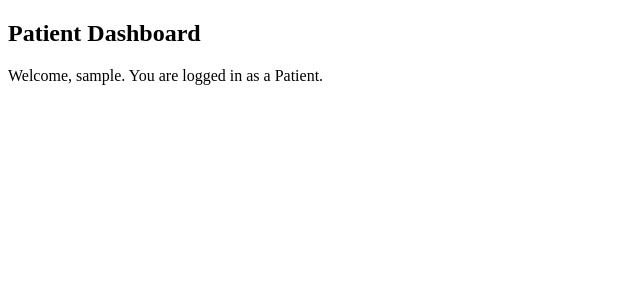
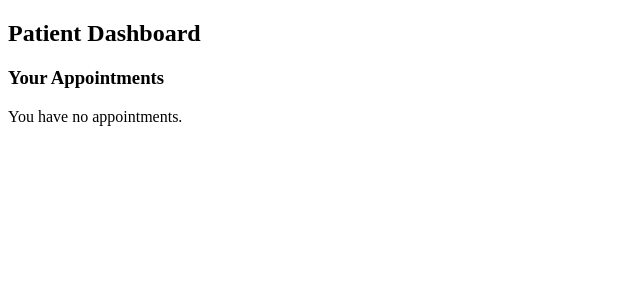
Before and after one commit to Davemtok/DESD, a Django app: page /patients/dashboard/ in a window 1280 px wide. Shown: the part 88-388 px from the top of the page, without its empty margins (0-640 px from the left). Run offline with Django 4.2, Linux system fonts and the light colour scheme; a user stored in the database is signed in; tables that the repository leaves empty hold one stand-in row (values such as "Sample post").

Commit message:
patient
Patient can now view bookings made by them and the status of their bookings

```diff
--- a/SmartCare_app_api/patients/Templates/patients/dashboard.html
+++ b/SmartCare_app_api/patients/Templates/patients/dashboard.html
@@ -2,5 +2,21 @@
 
 {% block content %}
 <h2>Patient Dashboard</h2>
-<p>Welcome, {{ request.user.username }}. You are logged in as a Patient.</p>
+
+<!-- Other dashboard content -->
+
+<h3>Your Appointments</h3>
+
+{% if appointments %}
+    <ul>
+        {% for appointment in appointments %}
+            <li>
+                With {{ appointment.provider.username }} on {{ appointment.appointment_date }} at {{ appointment.appointment_time }} - Status: {{ appointment.get_status_display }}
+            </li>
+        {% endfor %}
+    </ul>
+{% else %}
+    <p>You have no appointments.</p>
+{% endif %}
+
 {% endblock %}
```
Also changed, not shown: SmartCare_app_api/appointments/views.py (+12 -0 lines).
